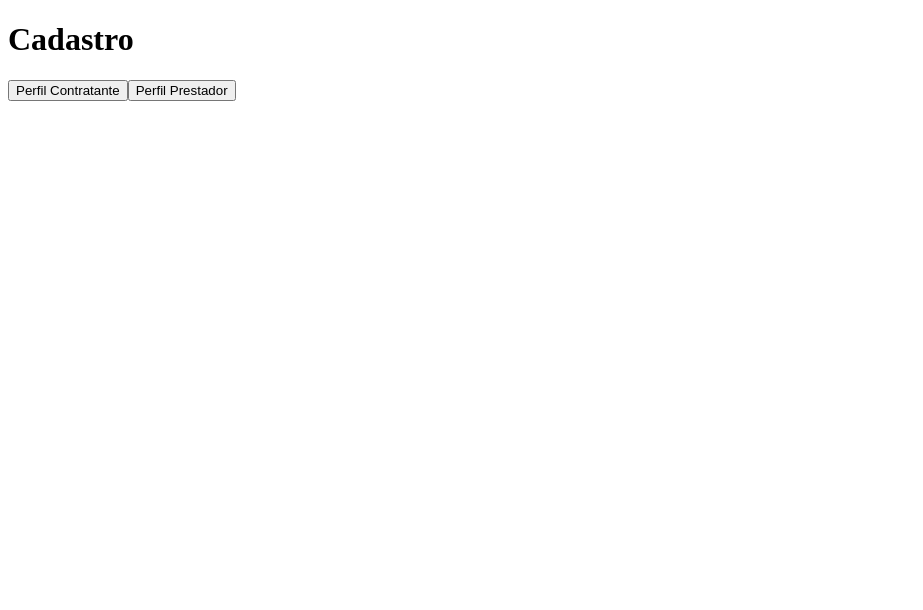
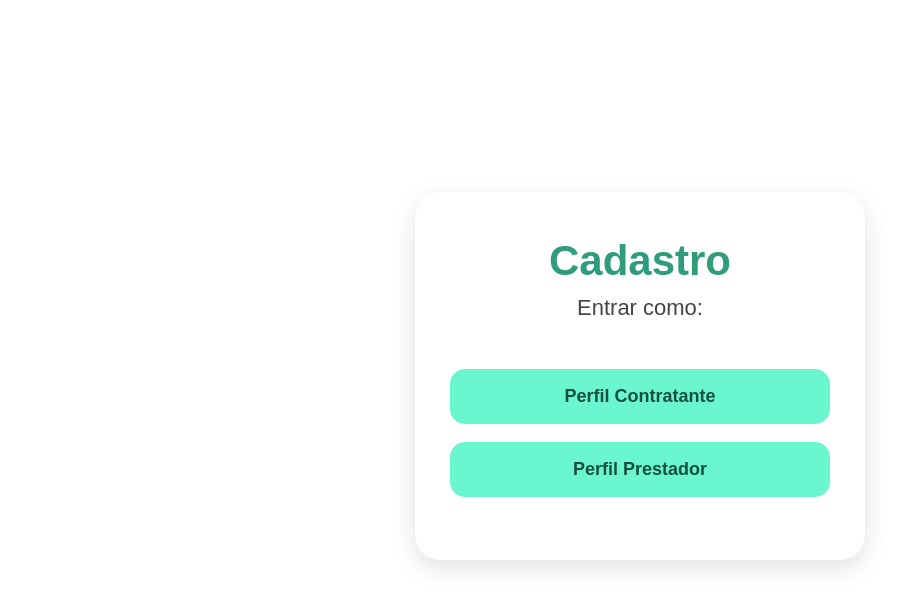
Before and after one commit to GuilhermePS2009/Scorpion_Hati-Hati_Front-End, a React (Vite) app: page /cadastro in a window 1280 px wide. Shown: the top 610 px of the page, without its empty margins (0-923 px from the left). Built offline with nearby package versions, Linux system fonts and the light colour scheme.

Commit message:
Cadastro modificado

```diff
--- a/src/pages/cadastro.jsx
+++ b/src/pages/cadastro.jsx
@@ -1,18 +1,22 @@
 import { Link } from "react-router-dom";
+import './css/cadastro.css'
 
 function cadastro() {
 
   return (
     <>
-      <h1>Cadastro</h1>
+      <div className="cadastroFolha">
+        <p className="um">Cadastro</p>
+        <p className="dois">Entrar como:</p><br></br>
 
-      <Link to="/perfilContratante">
-        <button>Perfil Contratante</button>
-      </Link>
+        <Link to="/perfilContratante">
+          <button className="botaoCadastro">Perfil Contratante</button><br></br>
+        </Link>
 
-      <Link to="/perfilPrestador">
-        <button>Perfil Prestador</button>
-      </Link>
+        <Link to="/perfilPrestador">
+          <button className="botaoCadastro">Perfil Prestador</button>
+        </Link>
+      </div>
     </>
   )
 }
--- /dev/null
+++ b/src/pages/css/cadastro.css
@@ -0,0 +1,90 @@
+* {
+    box-sizing: border-box;
+}
+
+body {
+    margin: 0;
+    font-family: Arial, sans-serif;
+}
+
+/* Área que ocupa a tela inteira */
+.cadastroPagina {
+    width: 100%;
+    min-height: 100vh;
+
+    display: flex;
+    justify-content: center;
+    align-items: center;
+}
+
+/* Card */
+.cadastroFolha {
+    width: 90%;
+    max-width: 450px;
+
+    background-color: white;
+
+    padding: 45px 35px;
+
+    border-radius: 25px;
+
+    box-shadow: 0 8px 25px rgba(0, 0, 0, 0.12);
+
+    text-align: center;
+    margin: auto;
+    margin-top: 15%;
+}
+
+/* Título */
+.um {
+    margin: 0 0 10px;
+
+    font-size: 42px;
+    font-weight: bold;
+
+    color: #2f9d7c;
+}
+
+/* Subtítulo */
+.dois {
+    margin: 0 0 30px;
+
+    font-size: 22px;
+    color: #444;
+}
+
+/* Botões */
+.botaoCadastro {
+    width: 100%;
+    height: 55px;
+
+    margin-bottom: 18px;
+
+    border: none;
+    border-radius: 15px;
+
+    background-color: #6af6cf;
+    color: #174f40;
+
+    font-size: 18px;
+    font-weight: bold;
+
+    cursor: pointer;
+
+    transition: 0.2s;
+}
+
+/* Efeito ao passar o mouse */
+.botaoCadastro:hover {
+    background-color: #4ab698;
+    color: white;
+
+    transform: translateY(-2px);
+
+    box-shadow: 0 5px 12px rgba(0, 0, 0, 0.15);
+}
+
+/* Efeito ao clicar */
+.botaoCadastro:active {
+    transform: translateY(0);
+}
```
Also changed, not shown: 1 other file (tests, documents, lock files or other folders).
